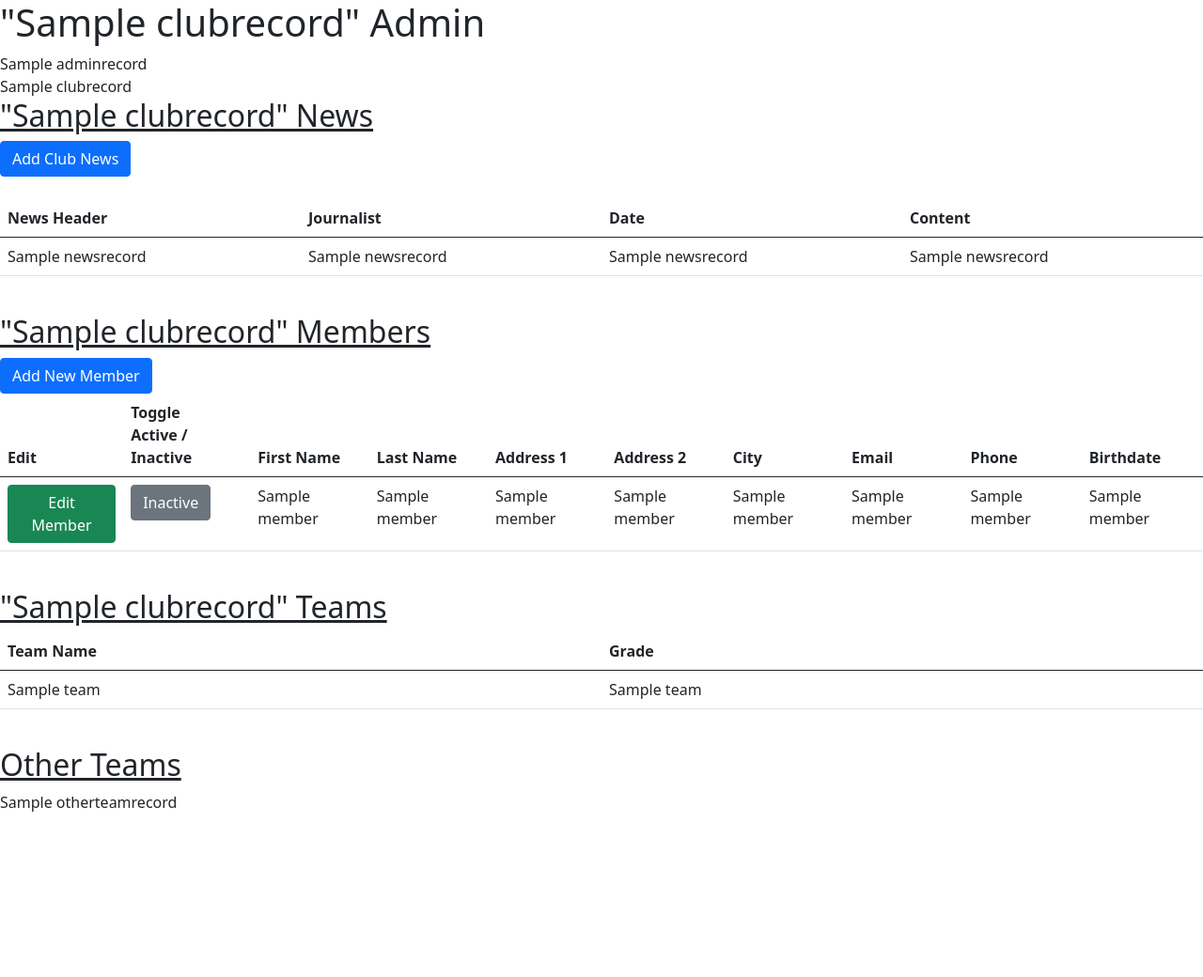
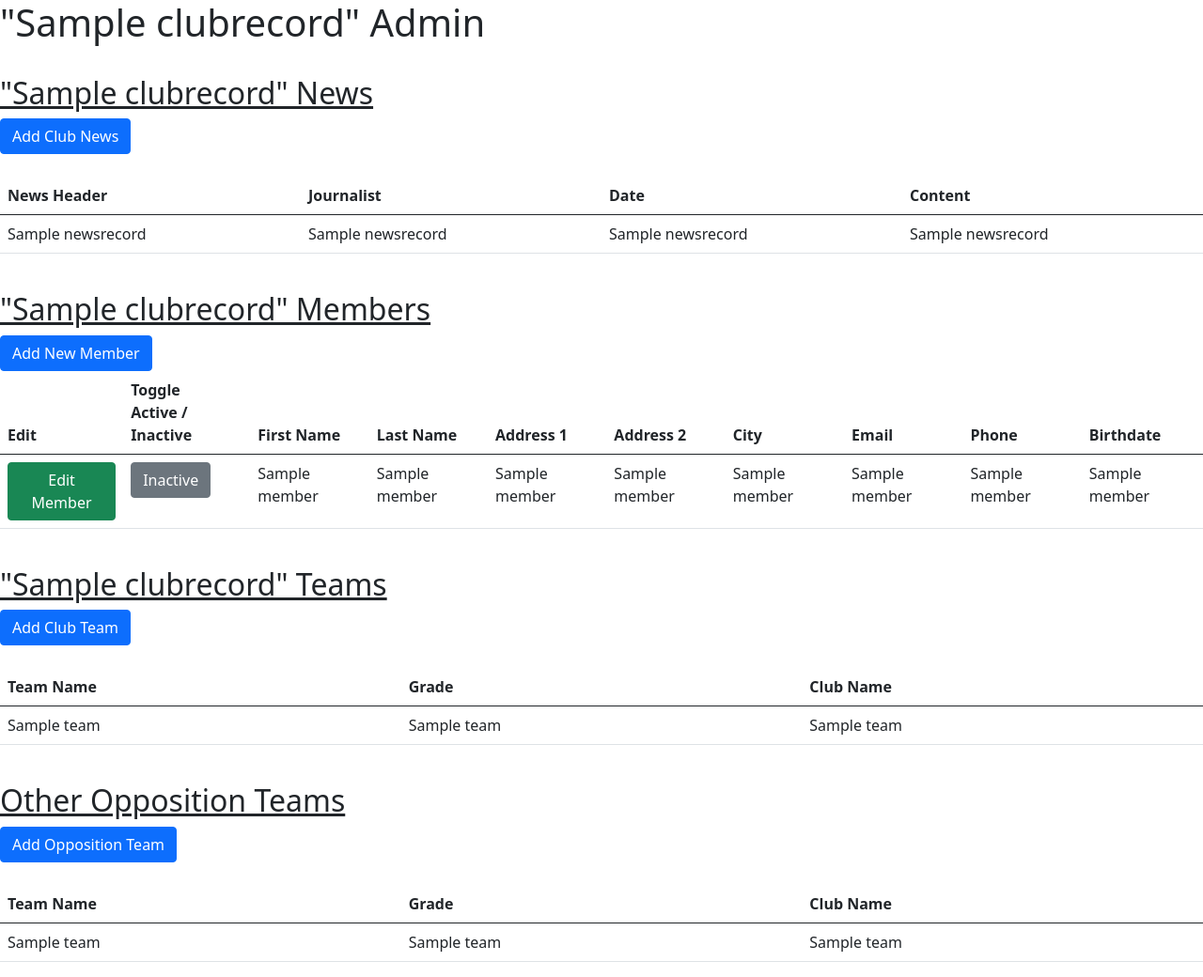
Before and after one commit to harrykhlo/rugby_club, a Flask app: template templates/admin.html in a window 1280 px wide. Shown: the whole page at 94% size. Before the commit the page ends 864 px from the top, so only its background shows below. Run offline with Flask 2, Linux system fonts and the light colour scheme; the template is opened without the code that fills it: most values are stand-ins (such as "Sample title", 1, 10 or a date in 2020).

Commit message:
added lists of club teams and opposition teams on admin page at admin.html

```diff
--- a/app.py
+++ b/app.py
@@ -190,7 +190,9 @@ def admin():
     # print(memberrecord)
 
     cur.execute(
-        "select * from teams join grades on teams.TeamGrade = grades.GradeID where ClubID = %s order by GradeMinimumAge;", (clubid,))
+        "select * from teams join \
+        grades on teams.TeamGrade = grades.GradeID join \
+        clubs on teams.ClubID = clubs.ClubID where clubs.ClubID = %s order by GradeMinimumAge;", (clubid,))
     teamrecord = cur.fetchall()
 
     # cur.execute(
@@ -200,7 +202,9 @@ def admin():
     # print(teamrecord)
 
     cur.execute(
-        "select * from teams where ClubID <> %s order by TeamName;", (clubid,))
+        "select * from teams join \
+        grades on teams.TeamGrade = grades.GradeID join \
+        clubs on teams.ClubID = clubs.ClubID where clubs.ClubID <> %s order by clubs.ClubName, GradeMinimumAge;", (clubid,))
     otherteamrecord = cur.fetchall()
     # print(otherteamrecord)
 
--- a/templates/admin.html
+++ b/templates/admin.html
@@ -9,9 +9,9 @@
 </head>
 <body>
     <h1>"{{clubrecord[1]}}" Admin</h1>
-    {{adminrecord}}
+    <!-- {{adminrecord}}
     <br/>
-    {{clubrecord}}
+    {{clubrecord}} -->
     <br>
     <h2><u>"{{clubrecord[1]}}" News</u></h2>
     <a class="btn btn-primary" href="/admin/news/add?clubid={{adminrecord[1]}}&adminid={{adminrecord[0]}}" role="button">Add Club News</a><br/><br/>
@@ -59,28 +59,44 @@
 
     <br>
     <h2><u>"{{clubrecord[1]}}" Teams</u></h2>
+    <a class="btn btn-primary" href="#" role="button">Add Club Team</a><br/><br/>
+
     <!-- {{teamrecord}} -->
 
     <table class="table table-hover">
       <thead>
         <tr>
-          <th>Team Name</th><th>Grade</th>
+          <th>Team Name</th><th>Grade</th><th>Club Name</th>
         </th>
       </thead>
       <tbody>
           {% for team in teamrecord %}
           <tr>
-              <td>{{team[2]}}</td><td>{{team[5]}}</td>
+              <td>{{team[2]}}</td><td>{{team[5]}}</td><td>{{team[9]}}</td>
           </tr>
           {% endfor %}
       </tbody>
-  </table>
+    </table>
 
 
     <br>
-    <h2><u>Other Teams</u></h2>
-    {{otherteamrecord}}
-
+    <h2><u>Other Opposition Teams</u></h2>
+    <a class="btn btn-primary" href="#" role="button">Add Opposition Team</a><br/><br/>
+    <!-- {{otherteamrecord}} -->
+    <table class="table table-hover">
+      <thead>
+        <tr>
+          <th>Team Name</th><th>Grade</th><th>Club Name</th>
+        </th>
+      </thead>
+      <tbody>
+          {% for team in otherteamrecord %}
+          <tr>
+              <td>{{team[2]}}</td><td>{{team[5]}}</td><td>{{team[9]}}</td>
+          </tr>
+          {% endfor %}
+      </tbody>
+    </table>
 
 </body>
 </html>
```
